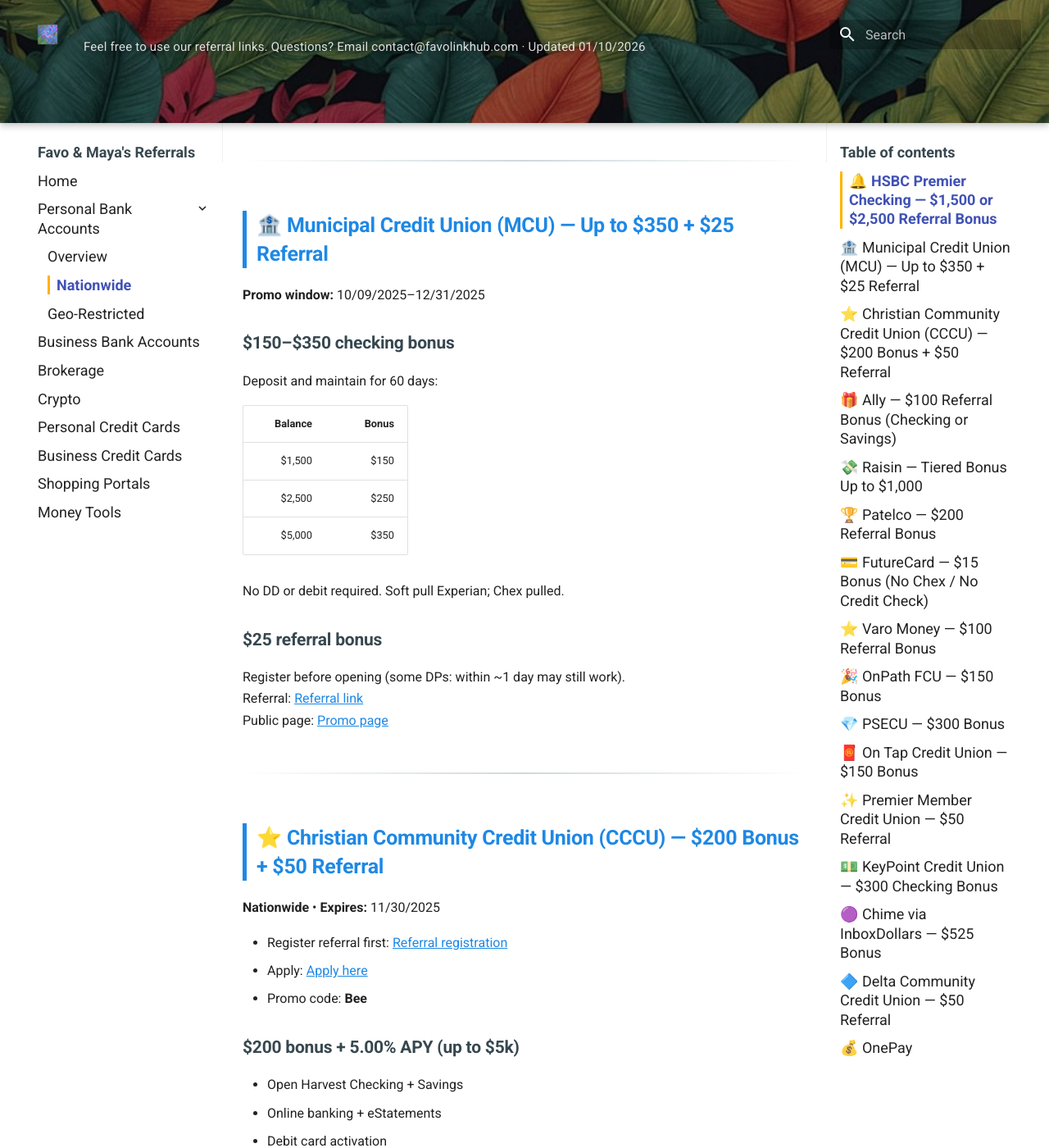
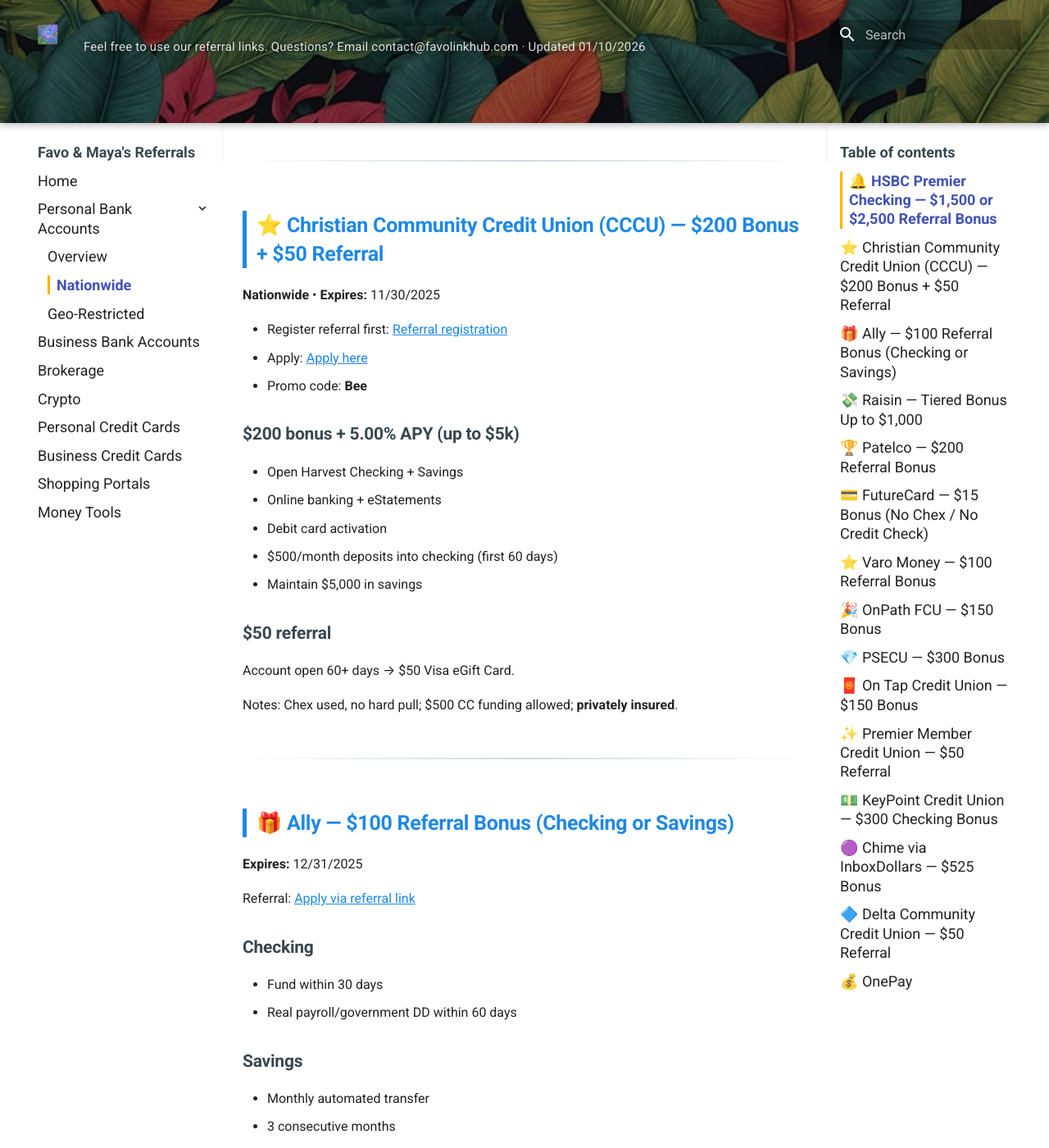
Before and after one commit to whispersofzephyr/favolinkhub-site, an MkDocs documentation site: the page built from docs/personal-bank-nationwide.md, in a window 1280 px wide and 1400 px high, scrolled down 907 px. Shown: the whole window at 82% size. Built offline with MkDocs 1.6.1 and Material for MkDocs 9.7.7, drawn with Linux system fonts in a browser that asks for light colours.

Commit message:
Update personal-bank-nationwide.md

```diff
--- a/docs/personal-bank-nationwide.md
+++ b/docs/personal-bank-nationwide.md
@@ -22,27 +22,6 @@ Apply: [Apply here](https://us.hsbc.com/refer)
 - Premier Savings rate: **3.30% APY** with $5k DD or $500 debit spend (DPs: $5k ACH may work)
 - Brokerage sweep options: **HGDXX / HTDXX** (state tax advantages)
 - Keep some balance in checking to avoid closure issues
-
----
-
-## 🏦 Municipal Credit Union (MCU) — Up to $350 + $25 Referral
-**Promo window:** 10/09/2025–12/31/2025
-
-### $150–$350 checking bonus
-Deposit and maintain for 60 days:
-
-| Balance | Bonus |
-|---:|---:|
-| $1,500 | $150 |
-| $2,500 | $250 |
-| $5,000 | $350 |
-
-No DD or debit required. Soft pull Experian; Chex pulled.
-
-### $25 referral bonus
-Register before opening (some DPs: within ~1 day may still work).
-Referral: [Referral link](https://share.nymcu.org/billssophiewang!8bfa5b6aa6!a)
-Public page: [Promo page](https://www.nymcu.org/checkingbonus)
 
 ---
 
```
